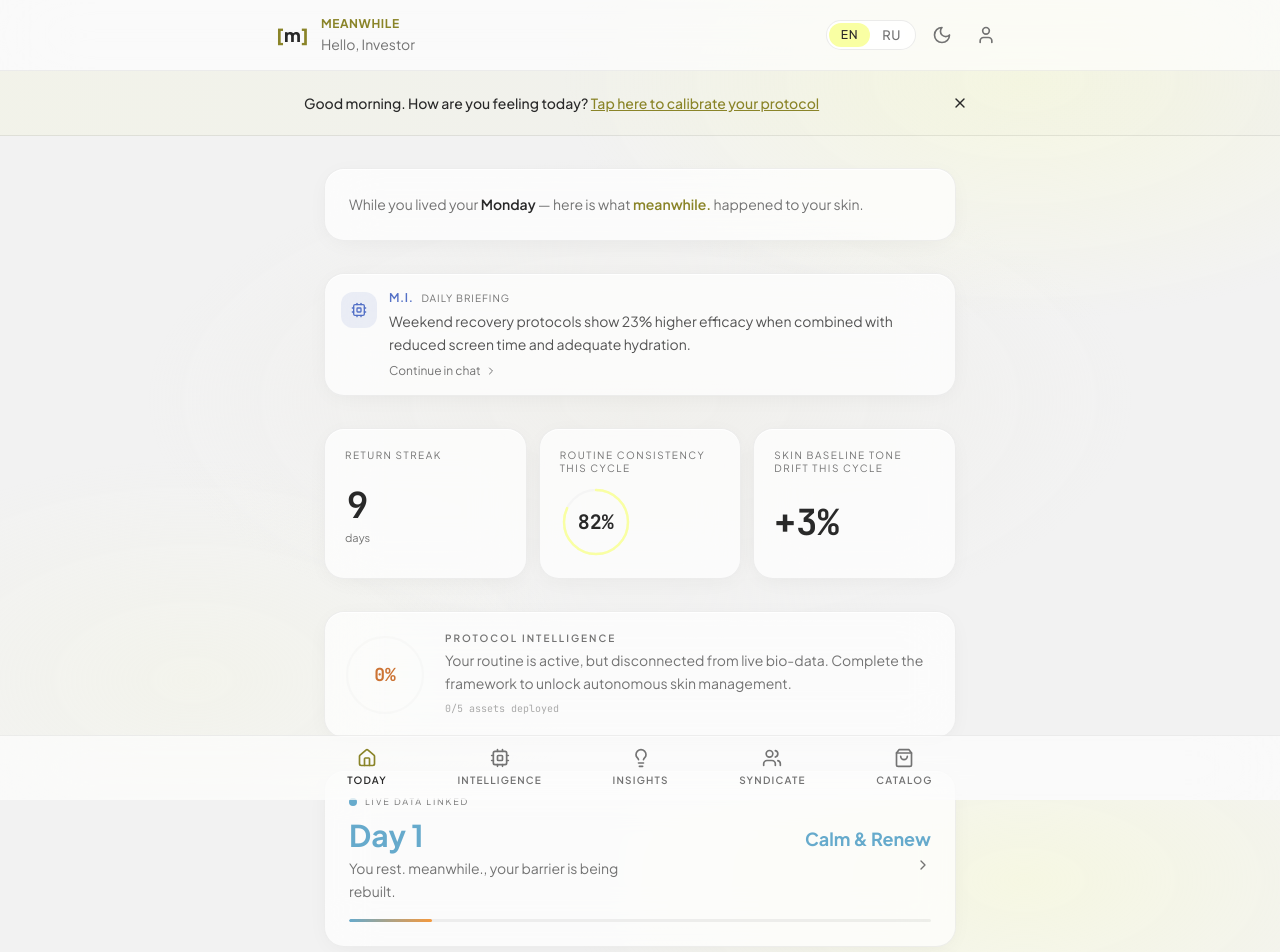
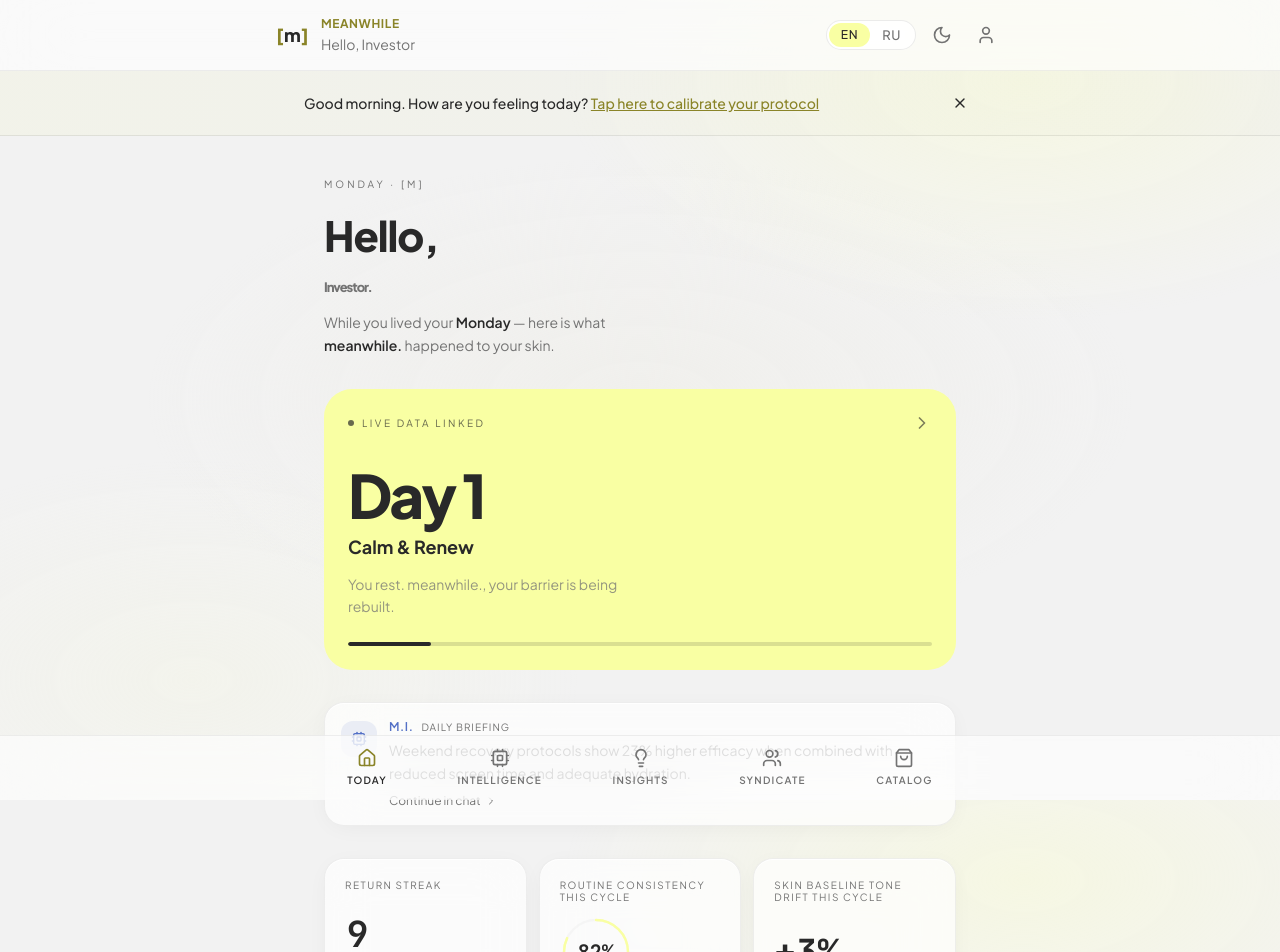
Before and after one commit to elbertroderickocean-stack/spring-sisters-cycle, a React (Vite) app: page /today in a window 1280 px wide. Shown: the top 952 px of the page. Built offline with nearby package versions, Linux system fonts and the light colour scheme; what @lovable.dev/cloud-auth-js would draw is missing.

Commit message:
Changes
Co-authored-by: elbertroderickocean-stack <236600776+elbertroderickocean-stack@users.noreply.github.com>

```diff
--- a/src/pages/Today.tsx
+++ b/src/pages/Today.tsx
@@ -687,13 +687,50 @@ const Today = () => {
         )}
 
 
-        {/* Meanwhile Connector Header */}
-        <div className="glass-card p-6 animate-fade-in">
-          <p className="text-sm text-muted-foreground leading-relaxed">
-            {t('today.connector_prefix')}<span className="text-foreground font-semibold">{getDayOfWeek()}</span>{t('today.connector_suffix')}<span className="text-primary font-semibold">{t('today.connector_brand')}</span>{t('today.connector_after_brand')}
+        {/* Editorial greeting */}
+        <section className="animate-fade-in pt-2">
+          <p className="text-[10px] uppercase tracking-[0.3em] text-muted-foreground mb-3">
+            {getDayOfWeek()} · [m]
           </p>
-        </div>
+          <h1 className="text-[2.6rem] leading-[0.95] font-extrabold tracking-tight">
+            {t('today.hello')},<br />
+            <span className="text-muted-foreground">{userData.name || t('today.investor')}.</span>
+          </h1>
+          <p className="text-sm text-muted-foreground leading-relaxed mt-4 max-w-[320px]">
+            {t('today.connector_prefix')}<span className="text-foreground font-semibold">{getDayOfWeek()}</span>{t('today.connector_suffix')}<span className="text-foreground font-semibold">{t('today.connector_brand')}</span>{t('today.connector_after_brand')}
+          </p>
+        </section>
 
+        {/* Phase Card — brand yellow */}
+        <button
+          onClick={() => setShowWeeklyPlan(true)}
+          className="relative w-full p-6 rounded-[28px] text-left overflow-hidden bg-primary text-primary-foreground transition-transform active:scale-[0.98] animate-fade-in"
+        >
+          <div className="flex items-center justify-between mb-8">
+            <span className="flex items-center gap-2 text-[10px] uppercase tracking-[0.25em] opacity-70">
+              <span className="w-1.5 h-1.5 rounded-full bg-current animate-pulse" />
+              {t('today.live_data')}
+            </span>
+            <ChevronRight className="h-5 w-5 opacity-60" />
+          </div>
+          <div className="text-6xl font-extrabold tracking-tighter leading-none">
+            {isPregnancy ? `${t('today.trimester')} ${userData.trimester || 1}` : userData.wiseBloomMode ? getMicroCycleDayName(day).split(':')[0] : `${t('today.day')} ${day}`}
+          </div>
+          <div className="mt-2 text-lg font-bold">
+            {isPregnancy ? t('today.pregnancy_mode') : userData.wiseBloomMode ? getMicroCycleDayName(day).split(':')[1] : phaseName}
+          </div>
+          <p className="text-sm leading-relaxed opacity-75 mt-3 max-w-[300px]">
+            {isPregnancy ? t('today.safety_filters') : dailyWhisper}
+          </p>
+          {!userData.wiseBloomMode && !isPregnancy && (
+            <div className="mt-6 h-1 rounded-full bg-primary-foreground/15 overflow-hidden">
+              <div
+                className="h-full rounded-full bg-primary-foreground transition-all duration-500 ease-out"
+                style={{ width: `${progressPercentage}%` }}
+              />
+            </div>
+          )}
+        </button>
 
         {/* m.i. Daily Insight */}
         <MiInsightCard />
@@ -703,64 +740,6 @@ const Today = () => {
 
         {/* Synergy Index Gauge */}
         <SynergyIndex />
-
-        {/* Phase Card */}
-        <button
-          onClick={() => setShowWeeklyPlan(true)}
-          className="relative w-full p-6 rounded-2xl transition-all hover:scale-[1.01] overflow-hidden glass-card animate-fade-in"
-        >
-          <div className="flex items-center justify-between mb-4">
-            <div className="text-left flex-1">
-              <div className="flex items-center gap-2 mb-2">
-                <div className="w-2 h-2 rounded-full animate-pulse" style={{ backgroundColor: phaseIconColor }} />
-                <span className="text-[9px] uppercase tracking-[0.2em] text-muted-foreground">{t('today.live_data')}</span>
-              </div>
-              <div className="text-3xl font-bold mb-1" style={{ color: phaseIconColor }}>
-                {isPregnancy ? `${t('today.trimester')} ${userData.trimester || 1}` : userData.wiseBloomMode ? getMicroCycleDayName(day).split(':')[0] : `${t('today.day')} ${day}`}
-
-              </div>
-              <p className="text-sm text-muted-foreground leading-relaxed max-w-[280px]">
-                {dailyWhisper}
-              </p>
-            </div>
-            {isPregnancy && (
-              <div className="text-right">
-                <span className="text-lg font-bold" style={{ color: phaseIconColor }}>
-                  {t('today.pregnancy_mode')}
-                </span>
-                <p className="text-[10px] text-muted-foreground mt-0.5">{t('today.safety_filters')}</p>
-              </div>
-
-            )}
-            {!isPregnancy && !userData.wiseBloomMode && (
-              <div className="text-right">
-                <span className="text-lg font-bold" style={{ color: phaseIconColor }}>
-                  {phaseName}
-                </span>
-                <ChevronRight className="h-4 w-4 text-muted-foreground ml-auto mt-1" />
-              </div>
-            )}
-            {!isPregnancy && userData.wiseBloomMode && (
-              <div className="text-right">
-                <div className="text-base font-bold" style={{ color: phaseIconColor }}>
-                  {getMicroCycleDayName(day).split(':')[1]}
-                </div>
-              </div>
-            )}
-          </div>
-
-          {!userData.wiseBloomMode && !isPregnancy && (
-            <div className="h-[3px] rounded-full bg-[hsl(var(--glass-border))] overflow-hidden">
-              <div
-                className="h-full rounded-full transition-all duration-500 ease-out"
-                style={{
-                  width: `${progressPercentage}%`,
-                  background: `linear-gradient(to right, ${phaseIconColor}, ${nextPhaseColor})`,
-                }}
-              />
-            </div>
-          )}
-        </button>
 
         {/* Ritual Sections */}
         <div className="space-y-4 animate-slide-up">
```
